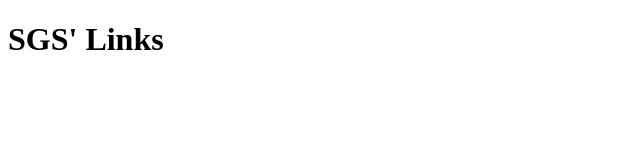
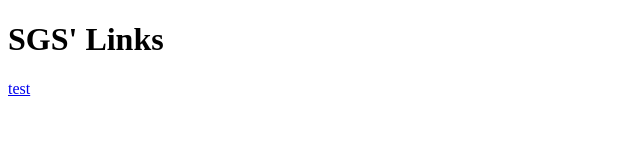
Before and after one commit to SomeGuilStuff/bebsite, a plain HTML site: page index.html in a window 1280 px wide. Shown: the full height of the page, 0-640 px from the left. Drawn offline with Linux system fonts and the light colour scheme.

Commit message:
Update index.html

```diff
--- a/index.html
+++ b/index.html
@@ -8,6 +8,7 @@
 </head>
 <body>
     <h1>SGS' Links</h1>
-    <!--just in case i forget <p><a href="https://www.example.com" target="_blank" title="t2">t1</a></p> -->
+    <!--just in case i forget <p><a href="https://www.example.com" target="_blank" title="hover desc">title</a></p> -->
+    <p><a href="https://www.example.com" target="_blank" title="t2">test</a></p>
 </body>
 </html>
```
